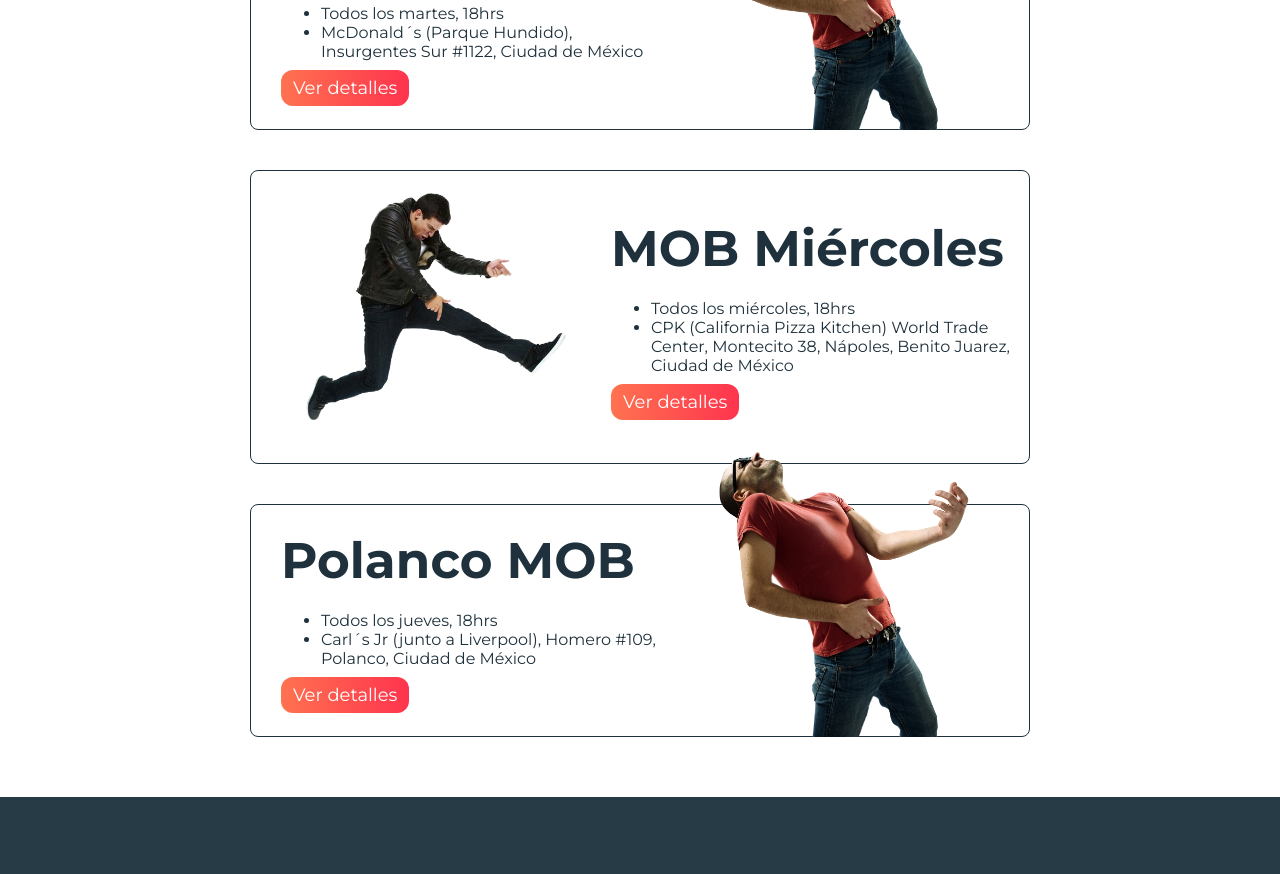
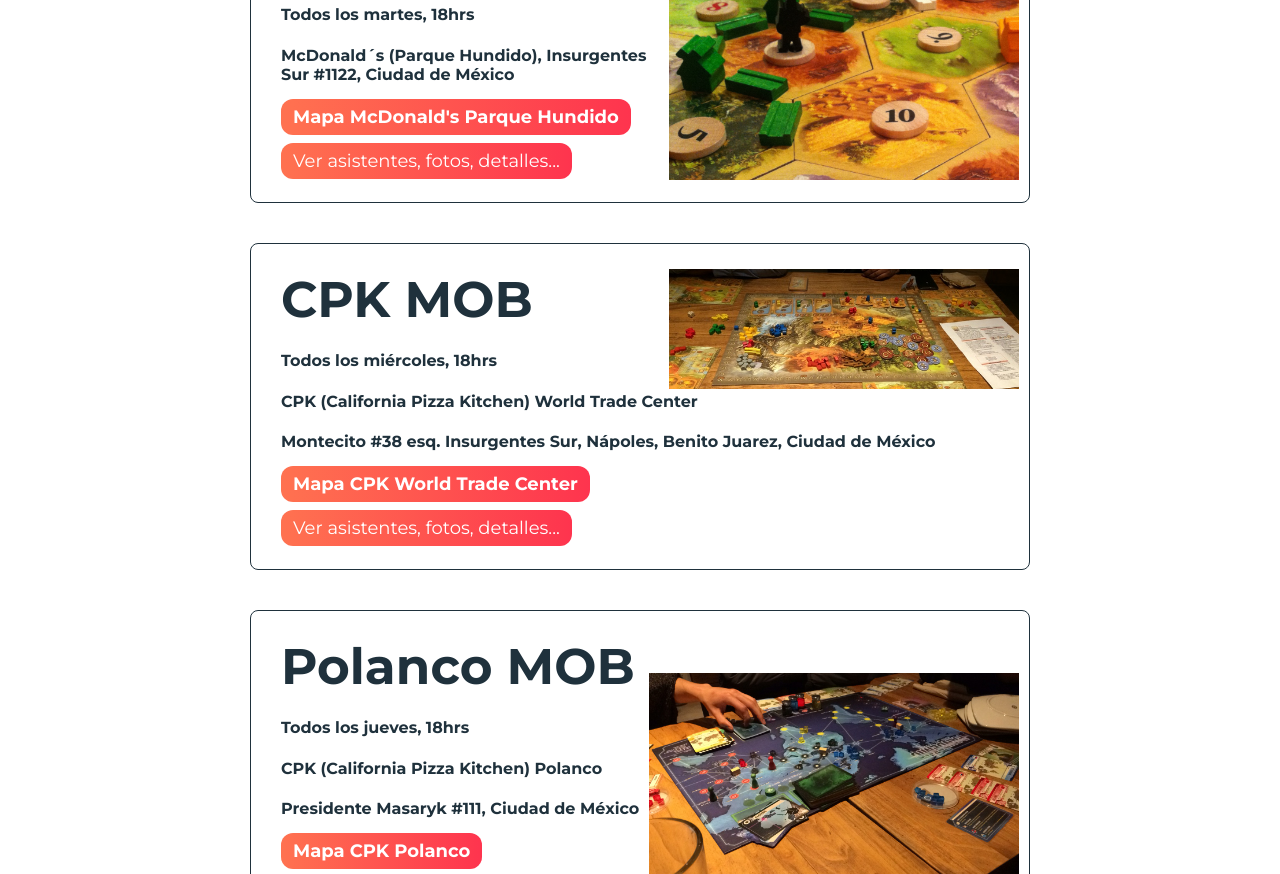
Before and after one commit to FernandoTorresL/mexicoonboard, a plain HTML site: page index.html in a window 1280 px wide. Shown: the part 664-1538 px from the top of the page. Drawn offline with Linux system fonts and the light colour scheme; a web font is replaced by a local one.

Commit message:
Cambios a background, imágenes, sede de MoB Jueves, footer

```diff
--- a/css/mob.css
+++ b/css/mob.css
@@ -69,7 +69,7 @@ input:focus, textarea:focus {
 
 
 .background {
-  background-image: url('../images/background.jpg');
+  background-image: url('../images/Pandemic 01.JPG');
   background-size: cover;
 }
 
@@ -203,7 +203,13 @@ a {
 .derecha {
   float: right;
   position: relative;
-  top: -128px;
+  top: 15px;
+}
+
+.derecha2 {
+  float: right;
+  position: relative;
+  top: 52px;
 }
 
 .izquierda {
@@ -228,7 +234,7 @@ a {
 
 .footer {
   background: #273b47;
-  padding: 50px 10px;
+  padding: 0px 10px;
 }
 
 .contacto {
--- a/index.html
+++ b/index.html
@@ -47,40 +47,40 @@
         <a class="button" href="http://www.meetup.com/es/MOB-Mexico-on-Board/" target="_blank">Conoce más</a> <!-- boton -->
       </div>
     </section>
+
     <section id="eventos" class="eventos contenedor"> <!-- eventos -->
       <h2>Nuestros eventos</h2><!-- titulo -->
       <article class="evento"> <!-- evento 1 -->
-        <img class="derecha" src="images/invie-acustica.png" alt="Mc MOB (Guitarra invisible)" width="350"/>
+        <img class="derecha" src="images/background 02.png" alt="Close up boardgame 'Colonos de Catan'" width="350"/>
         <div class="contenedor-evento-a">
           <h3 class="title-b">Mc MOB</h3>
-          <ul>
-            <li>Todos los martes, 18hrs</li>
-            <li>McDonald´s (Parque Hundido), Insurgentes Sur #1122, Ciudad de México</li>
-          </ul>
-          <a class="button" href="http://www.meetup.com/MOB-Mexico-on-Board/about/" target="_blank">Ver detalles</a>
+            <h4>Todos los martes, 18hrs</h4>
+            <h4>McDonald´s (Parque Hundido), Insurgentes Sur #1122, Ciudad de México</h4>
+            <h5><a class="button" href ="https://goo.gl/maps/Xx588P2E5oz" target="_blank">Mapa McDonald's Parque Hundido</a></h5>
+            <a class="button" href="http://www.meetup.com/MOB-Mexico-on-Board/about/" target="_blank">Ver asistentes, fotos, detalles...</a>
         </div>
       </article>
-      <article class="evento b"> <!-- evento 2 -->
-        <img class="izquierda" src="images/invie-classic.png" alt="MOB (Guitarra invisible)" width="350"/>
-        <div class="contenedor-evento-b">
-          <h3 class="title-c">MOB Miércoles</h3>
-          <ul>
-            <li>Todos los miércoles, 18hrs</li>
-            <li>CPK (California Pizza Kitchen) World Trade Center, Montecito 38, Nápoles, Benito Juarez, Ciudad de México</li>
-          </ul>
-          <a class="button" href="http://www.meetup.com/MOB-Mexico-on-Board/about/" target="_blank">Ver detalles</a>
+      <article class="evento"> <!-- evento 2 -->
+        <img class="derecha" src="images/background 03.png" alt="Jugando 'Stone Age'" width="350"/>
+        <div class="contenedor-evento-a">
+          <h3 class="title-c">CPK MOB</h3>
+          <h4>Todos los miércoles, 18hrs</h4>
+          <h4>CPK (California Pizza Kitchen) World Trade Center</h4>
+          <h4>Montecito #38 esq. Insurgentes Sur, Nápoles, Benito Juarez, Ciudad de México</h4>
+          <h5><a class="button" href ="https://goo.gl/maps/1gbkHFsyjMF2" target="_blank">Mapa CPK World Trade Center</a></h5>
+          <a class="button" href="http://www.meetup.com/MOB-Mexico-on-Board/about/" target="_blank">Ver asistentes, fotos, detalles...</a>
         </div>
       </article>
 
       <article class="evento"> <!-- evento 3 -->
-        <img class="derecha" src="images/invie-acustica.png" alt="Polanco MOB (Guitarra invisible" width="350"/>
+        <img class="derecha2" src="images/Pandemic 02.JPG" alt="Jugando Pandemic Legacy" width="370" top="-5"/>
         <div class="contenedor-evento-a">
-          <h3 class="title-b">Polanco MOB</h3>
-          <ul>
-              <li>Todos los jueves, 18hrs</li>
-              <li>Carl´s Jr (junto a Liverpool), Homero #109, Polanco, Ciudad de México</li>
-          </ul>
-          <a class="button" href="http://www.meetup.com/MOB-Mexico-on-Board/about/" target="_blank">Ver detalles</a>
+        <h3 class="title-b">Polanco MOB</h3>
+          <h4>Todos los jueves, 18hrs</h4>
+          <h4>CPK (California Pizza Kitchen) Polanco</h4>
+          <h4>Presidente Masaryk #111, Ciudad de México</h4>
+          <h5><a class="button" href ="https://goo.gl/maps/DHgUqaB53RC2" target="_blank">Mapa CPK Polanco</a></h5>
+          <a class="button" href="http://www.meetup.com/MOB-Mexico-on-Board/about/" target="_blank">Ver asistentes, fotos, detalles...</a>
         </div>
       </article>
 
@@ -91,22 +91,31 @@
           <figure class="logotipo"> <!-- logotipo -->
             <img src="images/logo_MOB.png" width="152" heigth="152" alt="MOB Logotipo"/>
           </figure>
-          <a href="http://www.fertorresmx.com"><strong>Fernando Torres</strong><span>Derechos Reservados/Copyright &copy;2016 Enterprises ATM, Inc.</span></a>
-          <a href="http://www.platzi.com">Powered with <strong>Platzi</strong><span> knowledge!</span></a>
         </div>
-        <div class="contacto">
-        </div>
+
         <div class="contacto">
           <form class="formulario">
-
             <div class="col1">
               <a href="http://www.facebook.com/MexicoOnBoard/"><strong>Facebook</strong><span>México On Board</span></a>
               <a href="http://twitter.com/MexicoOnBoard/"><strong>Twitter</strong><span>@MexicoOnBoard</span></a>
+            </div>
+          </form>
+        </div>
+
+        <div class="contacto">
+          <form class="formulario">
+            <div class="col1">
               <a href="http://instagram.com/mexicoonboard/"><strong>Instagram</strong><span>@MexicoOnBoard</span></a>
               <a href="mailto:fertorresmx@gmail.com"><strong>E-mail</strong><span>fertorresmx@gmail.com</span></a>
             </div> <!--fin-col1-->
           </form>
         </div>
+
+        <div class="contacto">
+          <a href="http://www.fertorresmx.com"><strong>Fernando Torres</strong><span>Derechos Reservados/Copyright &copy;2016 Enterprises ATM, Inc.</span></a>
+          <a href="http://www.platzi.com">Powered with <strong>Platzi</strong><span> knowledge!</span></a>
+        </div>
+
       </div>
     </footer>
 
```
Also changed, not shown: images/Pandemic 01.JPG (added), images/Pandemic 02.JPG (added), images/SmallWorld.JPG (added), images/background 02.png (added), images/background 03.png (added), images/background 04.png (added).
